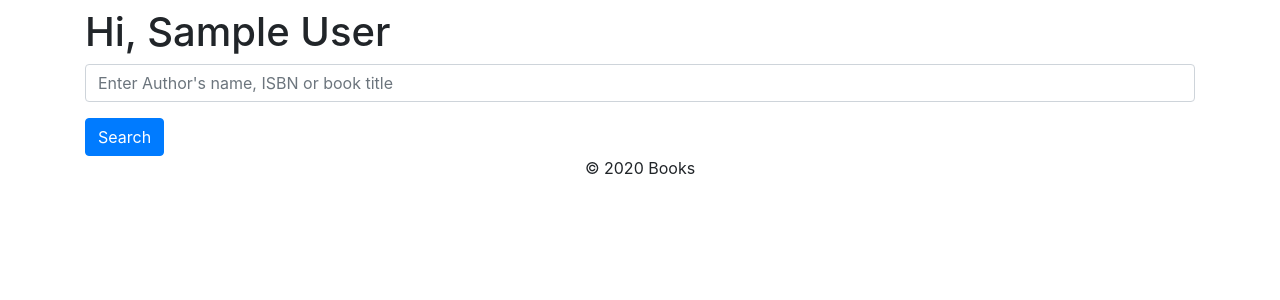
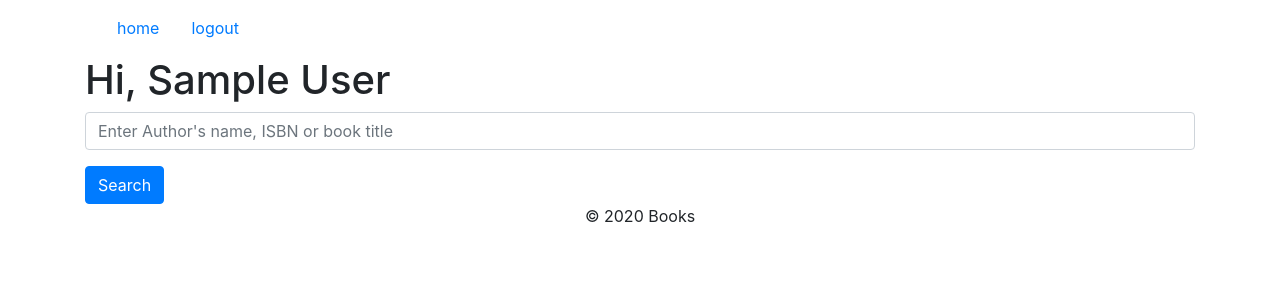
Before and after one commit to MosesBomera/CS50-Web, a Flask app: page / in a window 1280 px wide. Shown: the top 300 px of the page. Run offline with Flask 2, Linux system fonts and the light colour scheme; the visitor is signed in with stand-in values (Sample User, id 1); some libraries are stand-ins or nearby versions.

Commit message:
Add logout function

```diff
--- a/project1/application.py
+++ b/project1/application.py
@@ -53,6 +53,17 @@ def index():
     # normal page visit, uses GET method
     if request.method == "GET":
         return render_template('index.html')
+
+@app.route("/logout")
+def logout():
+    """Allows a user to logout of the website."""
+
+    # remove all credentials associated to the user
+    session.pop('username', None)
+    session.pop('full_name', None)
+    session.pop('id', None)
+
+    return render_template("index.html")
 
 @app.route("/register", methods=["POST", "GET"])
 def register():
--- a/project1/templates/home.html
+++ b/project1/templates/home.html
@@ -4,11 +4,12 @@
   Home
 {% endblock %}
 
+{% block body %}
+{% include 'partials/navbar.html' %}
 {% block heading %}
   <h1 class="home-hi">Hi, {{ full_name }}</h1>
 {% endblock %}
 
-{% block body %}
 <form class="search-form" action="{{ url_for('home') }}" method="get">
   <div class="form-group">
     <input class="form-control" type="text" name="search" placeholder="Enter Author's name, ISBN or book title" required>
--- a/project1/templates/index.html
+++ b/project1/templates/index.html
@@ -4,11 +4,11 @@
   Login
 {% endblock %}
 
-{% block heading %}
-  Login
-{% endblock%}
 
 {% block body %}
+{% block heading %}
+  <h1 class="login">Login</h1>
+{% endblock%}
 
 {% if message %}
   <p class="account-success">{{ message }}</p>
--- a/project1/templates/layout.html
+++ b/project1/templates/layout.html
@@ -4,11 +4,19 @@
     <title>Books | {% block title %} {% endblock %}</title>
     <link rel="stylesheet" href="https://stackpath.bootstrapcdn.com/bootstrap/4.4.1/css/bootstrap.min.css" integrity="sha384-Vkoo8x4CGsO3+Hhxv8T/Q5PaXtkKtu6ug5TOeNV6gBiFeWPGFN9MuhOf23Q9Ifjh" crossorigin="anonymous">
     <link rel="stylesheet" href="{{ url_for('static', filename='stylesheet.css')}}">
+    <script type="text/javascript">
+      if ( window.history.replaceState ) {
+            window.history.replaceState( null, null, window.location.href );
+          }
+    </script>
   </head>
   <body>
-    <div class="container">
-      <h1>{% block heading %}{% endblock %}</h1>
-      {% block body %}{% endblock %}
+  <div class="container">
+      {% block body %}
+
+      {% block heading %}{% endblock %}
+
+      {% endblock %}
       <footer>
               <div class="row">
                   <div class="col">
--- /dev/null
+++ b/project1/templates/partials/navbar.html
@@ -0,0 +1,10 @@
+<nav class="navbar">
+  <ul class="nav justify-content-end">
+    <li class="nav-item">
+      <a class="nav-link" href="{{url_for('home')}}">home</a>
+    </li>
+    <li class="nav-item">
+      <a class="nav-link" href="{{url_for('logout')}}">logout</a>
+    </li>
+  </ul>
+</nav>
--- a/project1/templates/register.html
+++ b/project1/templates/register.html
@@ -4,11 +4,12 @@
   Register
 {% endblock %}
 
+{% block body %}
+
 {% block heading %}
-  Register
+  <h1 class="register">Register</h1>
 {% endblock %}
 
-{% block body %}
 <form class="register-form" action="{{ url_for('register') }}" method="post">
   <div class="form-group">
     <input class="form-control" type="text" name="full_name" placeholder="John Doe" required>
```
Also changed, not shown: project1/templates/book.html (+8 -7 lines).
